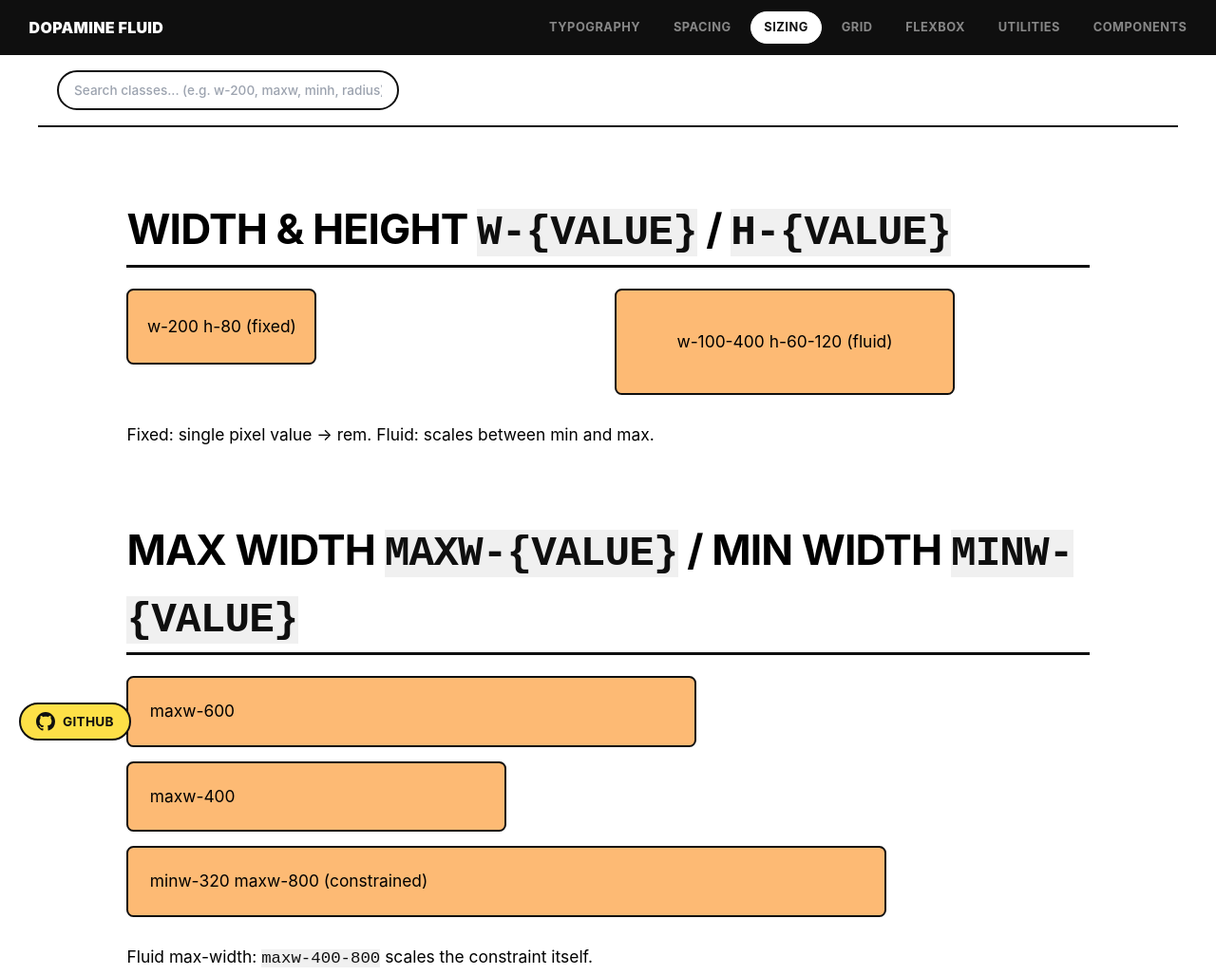
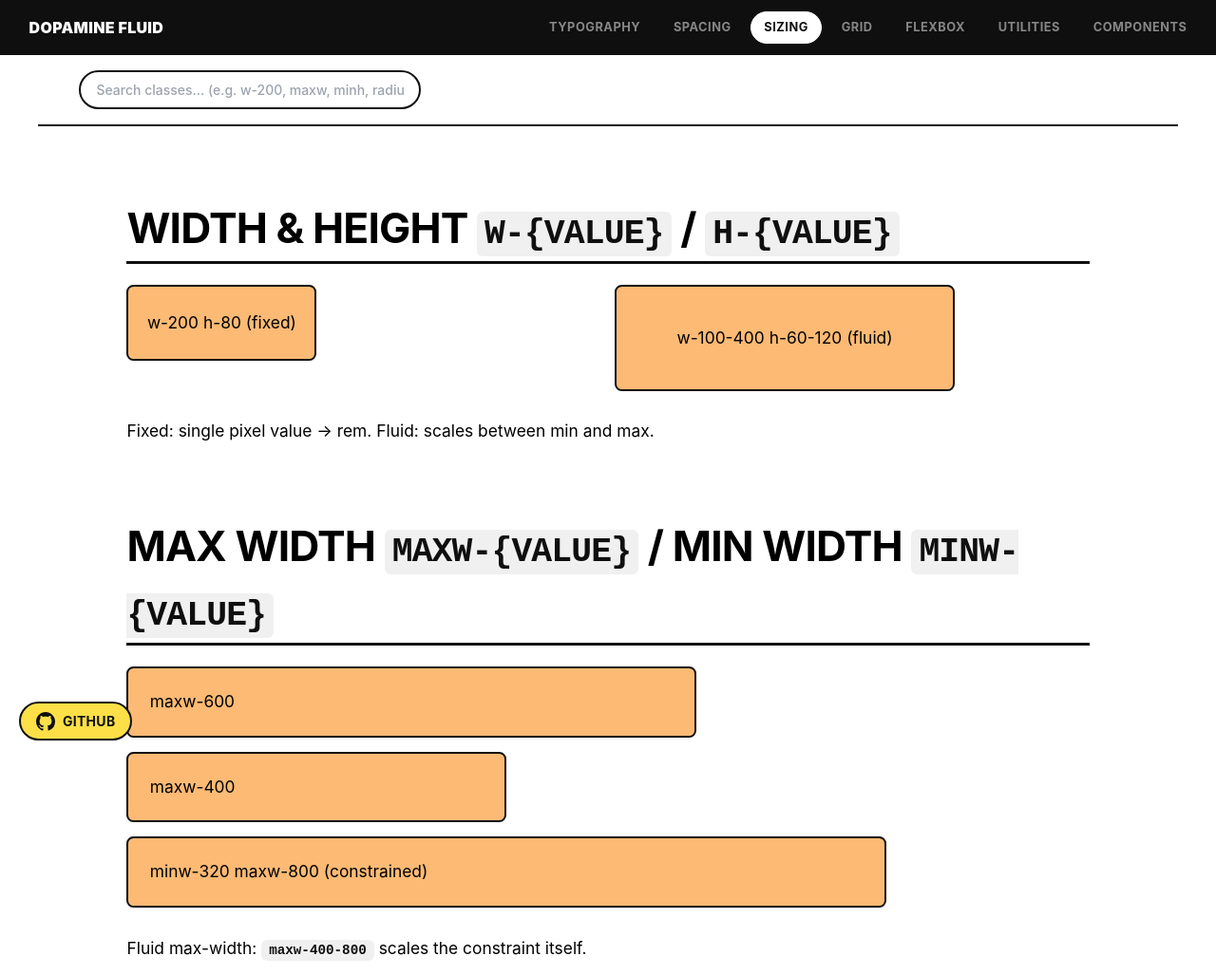
Before and after one commit to panfotis/dopamine-fluid-css, a website: page docs/sizing.html in a window 1280 px wide. Shown: the top 1027 px of the page at 95% size. Drawn offline with Linux system fonts and the light colour scheme.

Commit message:
docs css cleanup

```diff
--- a/docs/scss/_docs.scss
+++ b/docs/scss/_docs.scss
@@ -17,27 +17,35 @@ body {
   -webkit-font-smoothing: antialiased;
 }
 
-// Code — colors only
+// Code
 code {
   background: rgba(0,0,0,0.06);
+  padding: 3px 8px;
+  border-radius: 6px;
+  font-size: 0.82em;
   color: $dark;
+  font-weight: 600;
 }
 
 pre {
   background: $dark !important;
+  border-radius: 16px !important;
+  padding: 1.5rem !important;
 
   code {
     background: none;
     color: $mint;
+    font-weight: 400;
+    font-size: 0.875rem;
+    padding: 0;
+    border-radius: 0;
   }
 }
 
-// Links — style only
 a {
   color: $dark;
-  text-decoration: underline;
-  text-underline-offset: 2px;
-  &:hover { text-decoration-thickness: 2px; }
+  text-decoration: none;
+  &:hover { text-decoration: underline; }
 }
 
 // Nav — layout + colors
@@ -85,7 +93,6 @@ a {
 
 // Search
 .docs-search {
-  padding: 1rem 1.25rem;
   background: #fff;
   border-bottom: 2px solid $dark;
   position: sticky;
@@ -94,12 +101,7 @@ a {
 
   input {
     width: 100%;
-    max-width: 360px;
-    padding: 0.55rem 1rem;
-    font-size: 0.85rem;
-    font-weight: 500;
     border: 2px solid $dark;
-    border-radius: 100px;
     outline: none;
     transition: box-shadow 0.15s;
     &:focus { box-shadow: 4px 4px 0 $dark; }
@@ -150,7 +152,6 @@ a {
 .docs-content .flex > span {
   background: $yellow;
   border: 2px solid $dark;
-  border-radius: 100px;
 }
 
 // Container demo colors
@@ -192,16 +193,9 @@ a[class*="radius-"]:nth-child(7) { background: $lime; }
   bottom: 1.25rem;
   left: 1.25rem;
   z-index: 100;
-  display: inline-flex;
-  align-items: center;
-  gap: 0.5rem;
-  padding: 0.5rem 1rem;
   background: $yellow;
   border: 2px solid $dark;
-  border-radius: 100px;
   color: $dark;
-  font-size: 0.85rem;
-  font-weight: 700;
   text-decoration: none;
   text-transform: uppercase;
   letter-spacing: 0.02em;
--- a/docs/scss/_dopamine.scss
+++ b/docs/scss/_dopamine.scss
@@ -3,8 +3,8 @@
  *
  * Default viewport : 320px – 1440px
  * Breakpoints      : sm: 576px, md: 768px, lg: 992px, xl: 1200px, xxl: 1400px, xxxl: 1600px, xxxxl: 1920px
- * Generated        : 3/30/2026, 4:21:09 PM
- * Rules            : 204
+ * Generated        : 3/30/2026, 4:58:59 PM
+ * Rules            : 210
  * ============================================== */
 
 /* Reset */
@@ -43,6 +43,10 @@ p, h1, h2, h3, h4, h5, h6 {
   max-width: 1200px;
   margin-left: auto;
   margin-right: auto;
+}
+
+.fw-medium {
+  font-weight: 500;
 }
 
 .container-960 {
@@ -128,6 +132,18 @@ p, h1, h2, h3, h4, h5, h6 {
   z-index: 100;
 }
 
+.inline-flex {
+  display: inline-flex;
+}
+
+.align-center {
+  align-items: center;
+}
+
+.fw-bold {
+  font-weight: 700;
+}
+
 .sticky {
   position: sticky;
 }
@@ -144,14 +160,6 @@ p, h1, h2, h3, h4, h5, h6 {
   font-weight: 400;
 }
 
-.fw-medium {
-  font-weight: 500;
-}
-
-.fw-bold {
-  font-weight: 700;
-}
-
 .container-1100 {
   width: 100%;
   max-width: 1100px;
@@ -161,10 +169,6 @@ p, h1, h2, h3, h4, h5, h6 {
 
 .flex {
   display: flex;
-}
-
-.align-center {
-  align-items: center;
 }
 
 .justify-center {
@@ -259,10 +263,6 @@ p, h1, h2, h3, h4, h5, h6 {
   display: inline-block;
 }
 
-.inline-flex {
-  display: inline-flex;
-}
-
 .inline-grid {
   display: inline-grid;
 }
@@ -332,6 +332,39 @@ p, h1, h2, h3, h4, h5, h6 {
 .px-16-48 {
   padding-left: clamp(1rem, calc(2.8571vw + 0.4286rem), 3rem);
   padding-right: clamp(1rem, calc(2.8571vw + 0.4286rem), 3rem);
+}
+
+.py-16 {
+  /* fixed at 16px */
+  padding-top: 1rem;
+  padding-bottom: 1rem;
+}
+
+.maxw-360 {
+  /* fixed at 360px */
+  max-width: 22.5rem;
+}
+
+.px-16 {
+  /* fixed at 16px */
+  padding-left: 1rem;
+  padding-right: 1rem;
+}
+
+.py-8 {
+  /* fixed at 8px */
+  padding-top: 0.5rem;
+  padding-bottom: 0.5rem;
+}
+
+.fs-14 {
+  /* fixed at 14px */
+  font-size: 0.875rem;
+}
+
+.radius-100 {
+  /* fixed at 100px */
+  border-radius: 6.25rem;
 }
 
 .mt-40-80 {
@@ -427,6 +460,11 @@ p, h1, h2, h3, h4, h5, h6 {
 
 .mb-24-48 {
   margin-bottom: clamp(1.5rem, calc(2.1429vw + 1.0714rem), 3rem);
+}
+
+.gap-8 {
+  /* fixed at 8px */
+  gap: 0.5rem;
 }
 
 .fs-48-96 {
@@ -802,11 +840,6 @@ p, h1, h2, h3, h4, h5, h6 {
   gap: 0.25rem;
 }
 
-.gap-8 {
-  /* fixed at 8px */
-  gap: 0.5rem;
-}
-
 .minh-100 {
   /* fixed at 100px */
   min-height: 6.25rem;
--- a/docs/sizing.html
+++ b/docs/sizing.html
@@ -20,8 +20,8 @@
   <a href="components.html">Components</a>
 </nav>
 
-<div class="docs-search container-1200 px-16-48">
-  <input type="text" placeholder="Search classes... (e.g. w-200, maxw, minh, radius)">
+<div class="docs-search container-1200 px-16-48 py-16">
+  <input type="text" class="maxw-360 px-16 py-8 fs-14 fw-medium radius-100" placeholder="Search classes... (e.g. w-200, maxw, minh, radius)">
 </div>
 
 <div class="docs-content container-1100 px-16-48">
@@ -76,10 +76,10 @@
 
 </div>
 
-<footer class="container-1200 px-16-48 pt-24-48 mb-24-48">
+<footer class="container-1200 px-16-48 pt-24-48 mb-24-48 text-right">
   <p class="fs-12-16">&copy; 2026 Dopamine Fluid</p>
 </footer>
 
-<a href="https://github.com/panfotis" target="_blank" class="github-btn"><svg viewBox="0 0 16 16"><path d="M8 0C3.58 0 0 3.58 0 8c0 3.54 2.29 6.53 5.47 7.59.4.07.55-.17.55-.38 0-.19-.01-.82-.01-1.49-2.01.37-2.53-.49-2.69-.94-.09-.23-.48-.94-.82-1.13-.28-.15-.68-.52-.01-.53.63-.01 1.08.58 1.23.82.72 1.21 1.87.87 2.33.66.07-.52.28-.87.51-1.07-1.78-.2-3.64-.89-3.64-3.95 0-.87.31-1.59.82-2.15-.08-.2-.36-1.02.08-2.12 0 0 .67-.21 2.2.82.64-.18 1.32-.27 2-.27.68 0 1.36.09 2 .27 1.53-1.04 2.2-.82 2.2-.82.44 1.1.16 1.92.08 2.12.51.56.82 1.27.82 2.15 0 3.07-1.87 3.75-3.65 3.95.29.25.54.73.54 1.48 0 1.07-.01 1.93-.01 2.2 0 .21.15.46.55.38A8.013 8.013 0 0016 8c0-4.42-3.58-8-8-8z"/></svg>GitHub</a>
+<a href="https://github.com/panfotis" target="_blank" class="github-btn inline-flex align-center gap-8 px-16 py-8 fs-14 fw-bold radius-100"><svg viewBox="0 0 16 16"><path d="M8 0C3.58 0 0 3.58 0 8c0 3.54 2.29 6.53 5.47 7.59.4.07.55-.17.55-.38 0-.19-.01-.82-.01-1.49-2.01.37-2.53-.49-2.69-.94-.09-.23-.48-.94-.82-1.13-.28-.15-.68-.52-.01-.53.63-.01 1.08.58 1.23.82.72 1.21 1.87.87 2.33.66.07-.52.28-.87.51-1.07-1.78-.2-3.64-.89-3.64-3.95 0-.87.31-1.59.82-2.15-.08-.2-.36-1.02.08-2.12 0 0 .67-.21 2.2.82.64-.18 1.32-.27 2-.27.68 0 1.36.09 2 .27 1.53-1.04 2.2-.82 2.2-.82.44 1.1.16 1.92.08 2.12.51.56.82 1.27.82 2.15 0 3.07-1.87 3.75-3.65 3.95.29.25.54.73.54 1.48 0 1.07-.01 1.93-.01 2.2 0 .21.15.46.55.38A8.013 8.013 0 0016 8c0-4.42-3.58-8-8-8z"/></svg>GitHub</a>
 </body>
 </html>
```
Also changed, not shown: docs/components.html (+4 -4 lines), docs/flexbox.html (+4 -4 lines), docs/grid.html (+4 -4 lines), docs/index.html (+2 -2 lines), docs/sample.html (+1 -1 lines), docs/spacing.html (+4 -4 lines), docs/typography.html (+4 -4 lines), docs/utilities.html (+4 -4 lines), docs/css/main.css.
